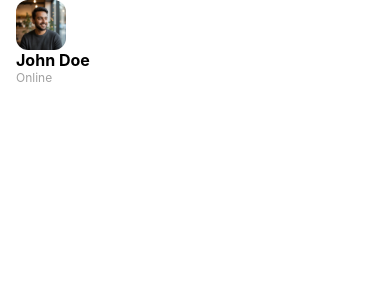
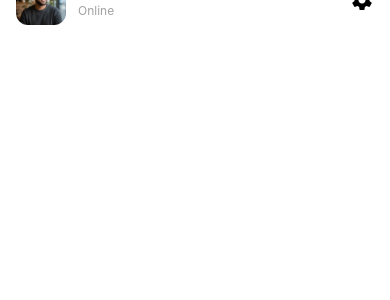
Before and after one commit to brijeshkumar-chavda/DemoApp, a React Native app: screen / in a window 390 px wide. Shown: the top 300 px of the page. Built offline with nearby package versions, Linux system fonts and the light colour scheme.

Commit message:
feat: Integrate react-native-vector-icons, add a settings icon to UserHeader, and update its layout and build configurations.

```diff
--- a/package.json
+++ b/package.json
@@ -10,10 +10,11 @@
     "test": "jest"
   },
   "dependencies": {
+    "@react-native/new-app-screen": "0.83.0",
     "react": "19.2.0",
     "react-native": "0.83.0",
-    "@react-native/new-app-screen": "0.83.0",
-    "react-native-safe-area-context": "^5.5.2"
+    "react-native-safe-area-context": "^5.5.2",
+    "react-native-vector-icons": "^10.3.0"
   },
   "devDependencies": {
     "@babel/core": "^7.25.2",
@@ -28,6 +29,7 @@
     "@react-native/typescript-config": "0.83.0",
     "@types/jest": "^29.5.13",
     "@types/react": "^19.2.0",
+    "@types/react-native-vector-icons": "^6.4.18",
     "@types/react-test-renderer": "^19.1.0",
     "eslint": "^8.19.0",
     "jest": "^29.6.3",
--- a/src/components/UserHeader/index.tsx
+++ b/src/components/UserHeader/index.tsx
@@ -1,4 +1,6 @@
 import { Image, Text, View } from 'react-native';
+import MaterialIcons from 'react-native-vector-icons/MaterialIcons';
+import { colors } from '../../constants/colors';
 import { styles } from './styles';
 
 const UserHeader = () => {
@@ -8,10 +10,11 @@ const UserHeader = () => {
         source={require('../../assets/images/user_image.png')}
         style={styles.userImage}
       />
-      <>
+      <View style={styles.textContainer}>
         <Text style={styles.userName}>John Doe</Text>
         <Text style={styles.userStatus}>Online</Text>
-      </>
+      </View>
+      <MaterialIcons name="settings" size={24} color={colors.black} />
     </View>
   );
 };
--- a/src/components/UserHeader/styles.tsx
+++ b/src/components/UserHeader/styles.tsx
@@ -5,9 +5,15 @@ import { fontSize, fontWeight } from '../../constants/fonts';
 
 export const styles = StyleSheet.create({
   container: {
+    flex: 0,
+    flexDirection: 'row',
+    alignItems: 'center',
+    // backgroundColor: colors.testBackground,
+  },
+
+  textContainer: {
+    marginLeft: 12,
     flex: 1,
-    alignItems: 'flex-start',
-    backgroundColor: colors.background,
   },
 
   userImage: {
--- a/src/constants/colors.ts
+++ b/src/constants/colors.ts
@@ -1,6 +1,7 @@
 export const colors = {
   accentColor: '#AE7F5A',
   white: '#FFFFFF',
+  testBackground: '#6ba3f1ff',
   black: '#000000',
   primary: '#007AFF', // Example blue
   secondary: '#5856D6',
```
Also changed, not shown: 3 other files (tests, documents, lock files or other folders).
